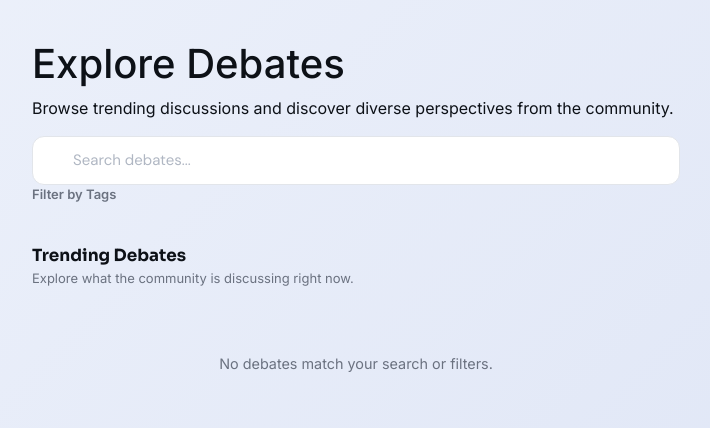
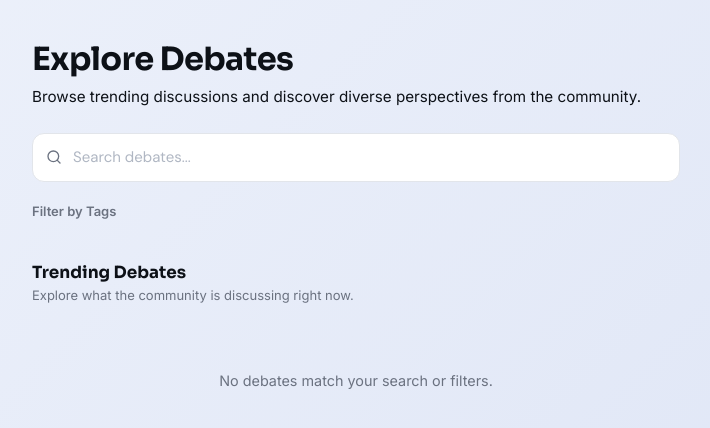
Before and after one commit to top-zizu/CITS-3403-Project, a Flask app: page /explore in a window 1280 px wide. Shown: the part 70-498 px from the top of the page, without its empty margins (284-994 px from the left). Run offline with Flask 3, Linux system fonts and the light colour scheme; data that the repository does not hold is empty; some libraries are stand-ins or nearby versions.

Commit message:
added link to debate card styling and added svg magnifying glass icon in search bar

```diff
--- a/static/style_searchdebates.css
+++ b/static/style_searchdebates.css
@@ -3,6 +3,44 @@ main {
   margin: 40px auto 80px;
   padding: 0 16px;
 }
+
+/* ── Explore/Search Page Layout ─────────────────────────── */
+
+.search-page {
+  max-width: 680px;
+  margin: 40px auto 80px;
+  padding: 0 16px;
+}
+
+.search-header {
+  margin-bottom: 24px;
+}
+
+.search-header h1 {
+  font-family: 'Sora', sans-serif;
+  font-size: 2rem;
+  font-weight: 700;
+  letter-spacing: -.02em;
+  margin-bottom: 8px;
+}
+
+.search-header p {
+  color: var(--text);
+  font-size: .95rem;
+  line-height: 1.5;
+}
+
+.search-controls {
+  margin-bottom: 32px;
+}
+
+.debates {
+  display: flex;
+  flex-direction: column;
+  gap: 16px;
+}
+
+/* ── Page Header ─────────────────────────────────────────── */
 
 .page-header {
   margin-bottom: 24px;
@@ -117,7 +155,7 @@ main {
   color: #fff;
 }
 
-/* ── Section heading ─────────────────────────────────────── */
+/* ── Section Heading ─────────────────────────────────────── */
 
 .section-heading {
   margin-bottom: 16px;
@@ -135,7 +173,7 @@ main {
   color: var(--muted);
 }
 
-/* ── Empty state ─────────────────────────────────────────── */
+/* ── Empty State ─────────────────────────────────────────── */
 
 .empty-state {
   text-align: center;
@@ -144,6 +182,8 @@ main {
   font-size: .9rem;
   display: none;
 }
+
+/* ── Sidebar Compatibility ───────────────────────────────── */
 
 body.sidebar-open main,
 body.sidebar-collapsed main {
--- a/templates/explore.html
+++ b/templates/explore.html
@@ -29,12 +29,12 @@
 
   <link
     rel="stylesheet"
-    href="{{ url_for('static', filename='searchdebates.css') }}"
+    href="{{ url_for('static', filename='style_searchdebates.css') }}"
   >
 
   <link
     rel="stylesheet"
-    href="{{ url_for('static', filename='style_searchdebates.css') }}"
+    href="{{ url_for('static', filename='style_debatecards.css') }}"
   >
 
   <script
@@ -47,11 +47,18 @@
 
   <!-- Navbar -->
   <nav class="navbar navbar-expand-lg px-5 py-3">
+
     <a href="{{ url_for('homepage') }}" class="nav-brand">
-      <svg width="22" height="22" viewBox="0 0 24 24" fill="none"
-        stroke="currentColor" stroke-width="2.5"
-        stroke-linecap="round" stroke-linejoin="round">
-
+      <svg
+        width="22"
+        height="22"
+        viewBox="0 0 24 24"
+        fill="none"
+        stroke="currentColor"
+        stroke-width="2.5"
+        stroke-linecap="round"
+        stroke-linejoin="round"
+      >
         <polyline points="22 7 13.5 15.5 8.5 10.5 2 17"/>
         <polyline points="16 7 22 7 22 13"/>
       </svg>
@@ -60,6 +67,7 @@
     </a>
 
     <div class="ms-auto d-flex align-items-center gap-3">
+
       <a
         href="{{ url_for('login') }}"
         class="text-primary fw-semibold text-decoration-none"
@@ -73,7 +81,9 @@
       >
         Sign Up
       </a>
+
     </div>
+
   </nav>
 
   <!-- Main Content -->
@@ -81,15 +91,31 @@
 
     <!-- Header -->
     <section class="search-header">
+
       <h1>Explore Debates</h1>
 
       <p>
         Browse trending discussions and discover diverse perspectives from the community.
       </p>
+
     </section>
 
     <!-- Search -->
     <section class="search-controls">
+
+      <div class="search-wrap">
+
+        <svg
+          viewBox="0 0 24 24"
+          fill="none"
+          stroke="currentColor"
+          stroke-width="2"
+          stroke-linecap="round"
+          stroke-linejoin="round"
+        >
+          <circle cx="11" cy="11" r="8"></circle>
+          <line x1="21" y1="21" x2="16.65" y2="16.65"></line>
+        </svg>
 
         <input
           id="search-input"
@@ -98,21 +124,28 @@
           placeholder="Search debates..."
         >
 
+      </div>
+
       <div class="filter-label">
         Filter by Tags
       </div>
 
-      <div id="filter-tags" class="filter-tags"></div>
+      <div
+        id="filter-tags"
+        class="filter-tags"
+      ></div>
 
     </section>
 
-    <!-- Section -->
+    <!-- Section Heading -->
     <section class="section-heading">
+
       <h2>Trending Debates</h2>
 
       <p>
         Explore what the community is discussing right now.
       </p>
+
     </section>
 
     <!-- Debate Cards -->
@@ -132,7 +165,10 @@
   </main>
 
   <!-- Login Popup -->
-  <div id="login-popup" class="login-popup hidden">
+  <div
+    id="login-popup"
+    class="login-popup hidden"
+  >
 
     <div class="login-popup-card">
 
```
Lines whose indentation alone changed are shown as unchanged.
